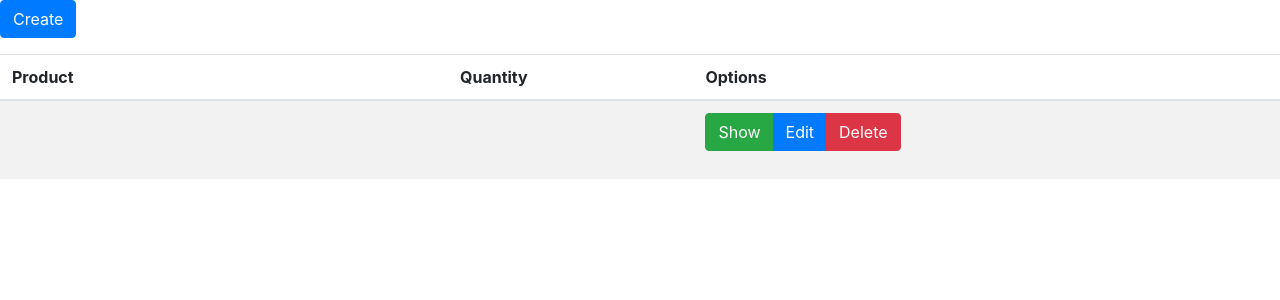
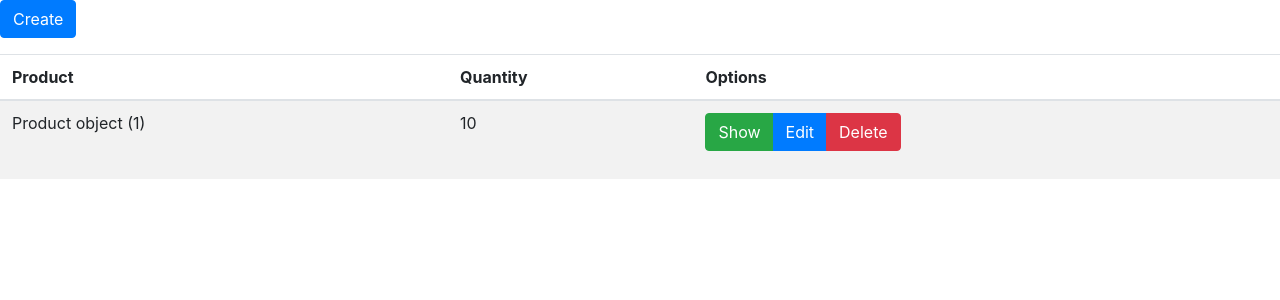
Before and after one commit to LilianMar/ProyectoLab3, a Django app: page /inventories/ in a window 1280 px wide. Shown: the top 300 px of the page. Run offline with Django 4.2, Linux system fonts and the light colour scheme; tables that the repository leaves empty hold one stand-in row (values such as "Sample post"); some libraries are stand-ins or nearby versions.

Commit message:
actualizacion template inventories, falta que no muestre el id del producto si no el nombre

```diff
--- a/mergeTeamProy/eatnnovationApp/templates/inventories/readInventory.html
+++ b/mergeTeamProy/eatnnovationApp/templates/inventories/readInventory.html
@@ -28,7 +28,7 @@
     <tbody>
 
     <!-- Recorremos los objetos o registros que tenemos en nuestra tabla 'inventories' y los listamos -->
-    {% for inventory in object_list %}
+    {% for inventories in object_list %}
       <tr>
         <td>{{ inventories.product }}</td>
         <td>{{ inventories.quantity }}</td>
```
